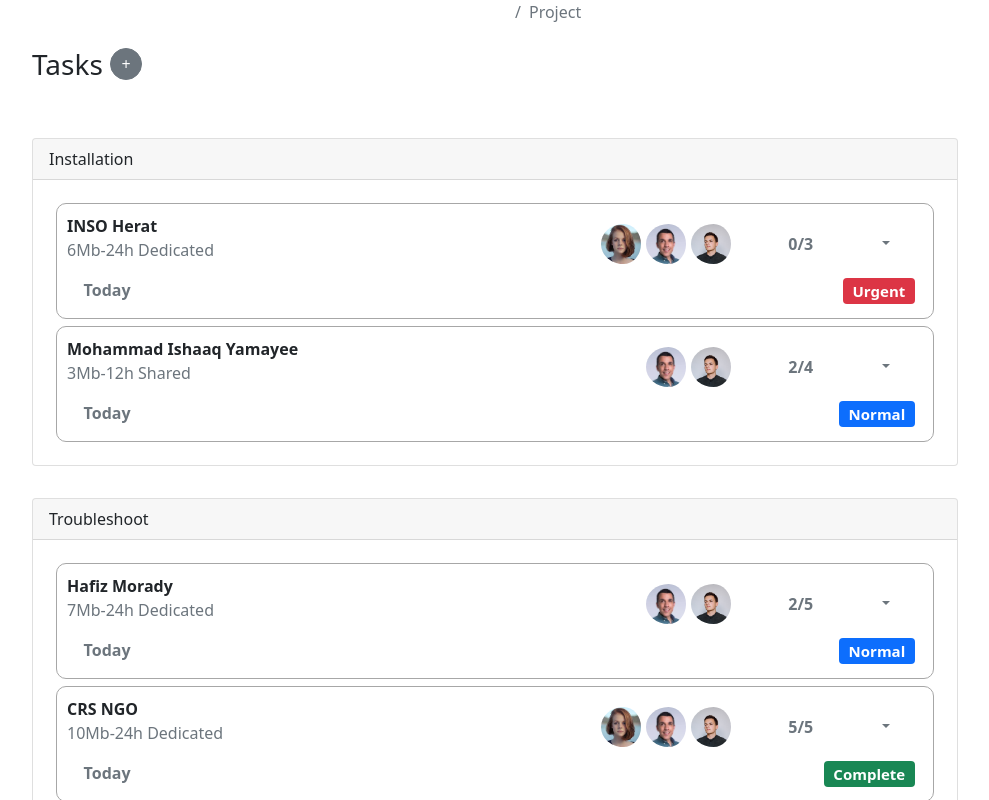
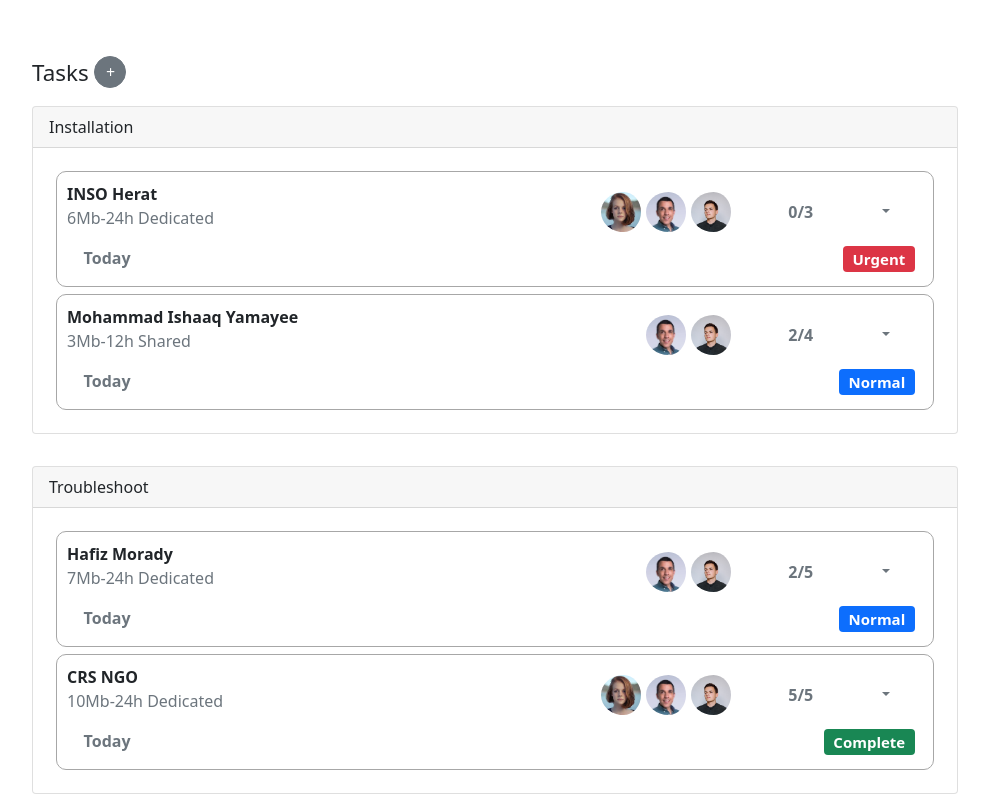
Before and after one commit to Ahmad-Wali-Sh/App, a React (Create React App) app: page / in a window 1280 px wide. Shown: the top 800 px of the page, without its empty margins (145-1134 px from the left). Built offline with nearby package versions, Linux system fonts and the light colour scheme; a web font is replaced by a local one.

Commit message:
Code Organized, Debugged and ready for data manuplation

```diff
--- a/src/components/TaskManager.jsx
+++ b/src/components/TaskManager.jsx
@@ -4,13 +4,13 @@ import { useRef } from "react";
 //import { useEffect } from "react";
 //import { Link, Routers , Route } from "react-router-dom";
 import axios from "axios";
-import GeneralDetails from "./GeneralDetails";
-import Troubleshoot from "./Troubleshoot";
-import Amendment from "./Amendment";
-import OnlineSupport from "./OnlineSupport";
-import ChangeLocation from "./ChangeLocation";
-import LogMessage from "./LogMessage";
-import { Details, MainDetails } from "./Details";
+import GeneralDetails from "./subcomponents/GeneralDetails";
+import Troubleshoot from "./subcomponents/Troubleshoot";
+import Amendment from "./subcomponents/Amendment";
+import OnlineSupport from "./subcomponents/OnlineSupport";
+import ChangeLocation from "./subcomponents/ChangeLocation";
+import LogMessage from "./subcomponents/LogMessage";
+import { Details, MainDetails } from "./subcomponents/Details";
 
 export default function TaskManager(props) {
   // console.log(props);
@@ -106,7 +106,7 @@ export default function TaskManager(props) {
                 <ol className="breadcrumb float-sm-right">
                   <li className="breadcrumb-item">
                   </li>
-                  <li className="breadcrumb-item active">Project</li>
+
                 </ol>
               </div>
             </div>
@@ -118,7 +118,7 @@ export default function TaskManager(props) {
             <div className="row mb-5">
               <div className="col-10 offset-md-1">
                 <div className="flexer">
-                <h3 className="float-left">Tasks&nbsp;</h3>
+                <p className="float-left tasktitle">Tasks&nbsp;</p>
                 <button
                   type="button"
                   name="addTask"
@@ -126,7 +126,7 @@ export default function TaskManager(props) {
                   data-bs-toggle="modal"
                   data-bs-target="#addTaskModal"
                   >
-                  <i className="fa-solid fa-plus"></i>
+                  <i className="fa-solid fa-plus "></i>
                 </button>
                 </div>
                 <div
--- a/src/styles.css
+++ b/src/styles.css
@@ -23,6 +23,12 @@
 
 .bold {
     font-weight: bold;
+}
+
+.tasktitle{
+    padding:0px;
+    margin:0px;
+    font-size: 1.4rem;
 }
 
 .cardTitleText {
@@ -179,6 +185,8 @@ input:checked+.slider:before {
     display: flex;
     flex-direction: row;
     text-align: center;
+    position: relative;
+    top:2rem;
 }
 
 .circle-width {
```
Also changed, not shown: src/components/subcomponents/Amendment.jsx (renamed from src/components/Amendment.jsx), src/components/subcomponents/Card.jsx (renamed from src/components/Card.jsx), src/components/subcomponents/ChangeLocation.jsx (renamed from src/components/ChangeLocation.jsx), src/components/subcomponents/Details.jsx (renamed from src/components/Details.jsx), src/components/subcomponents/GeneralDetails.jsx (renamed from src/components/GeneralDetails.jsx), src/components/subcomponents/Inputs.jsx (renamed from src/components/Inputs.jsx), src/components/subcomponents/LogMessage.jsx (renamed from src/components/LogMessage.jsx), src/components/subcomponents/OnlineSupport.jsx (renamed from src/components/OnlineSupport.jsx), src/components/subcomponents/Troubleshoot.jsx (renamed from src/components/Troubleshoot.jsx).
